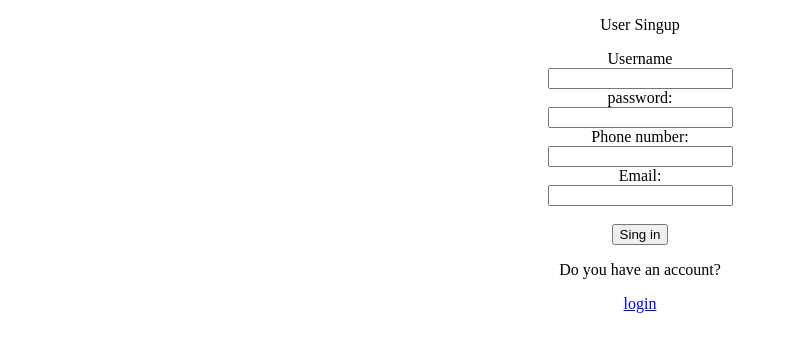
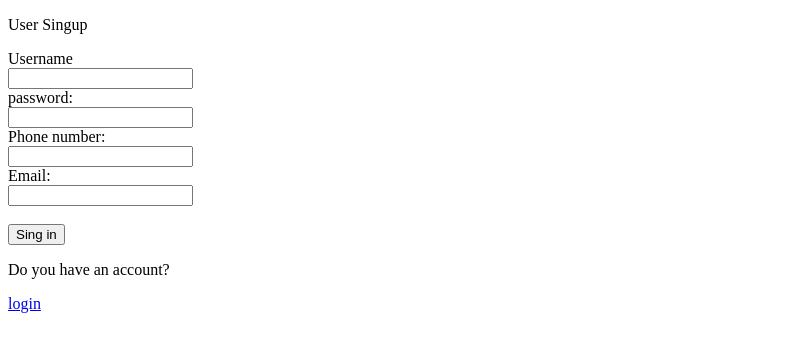
Before and after one commit to Rachitpoudel/Web_Technology, a plain HTML site: page Sign Up to Login/Signup.html in a window 1280 px wide. Shown: the whole page, without its empty margins (0-788 px from the left). Drawn offline with Linux system fonts and the light colour scheme.

Commit message:
updated files

```diff
--- a/Sign Up to Login/Signup.html
+++ b/Sign Up to Login/Signup.html
@@ -6,7 +6,6 @@
 </head>
 <body>
     <section>
-        <center>
         <form>
             <p>User Singup</p>
             <label>Username</label><br>
@@ -25,7 +24,6 @@
         </form>
         </center>
      </section>
-     <center>
      <p>Do you have an account?</p>
      <a href="login.html">login</a>
     </center>
```
